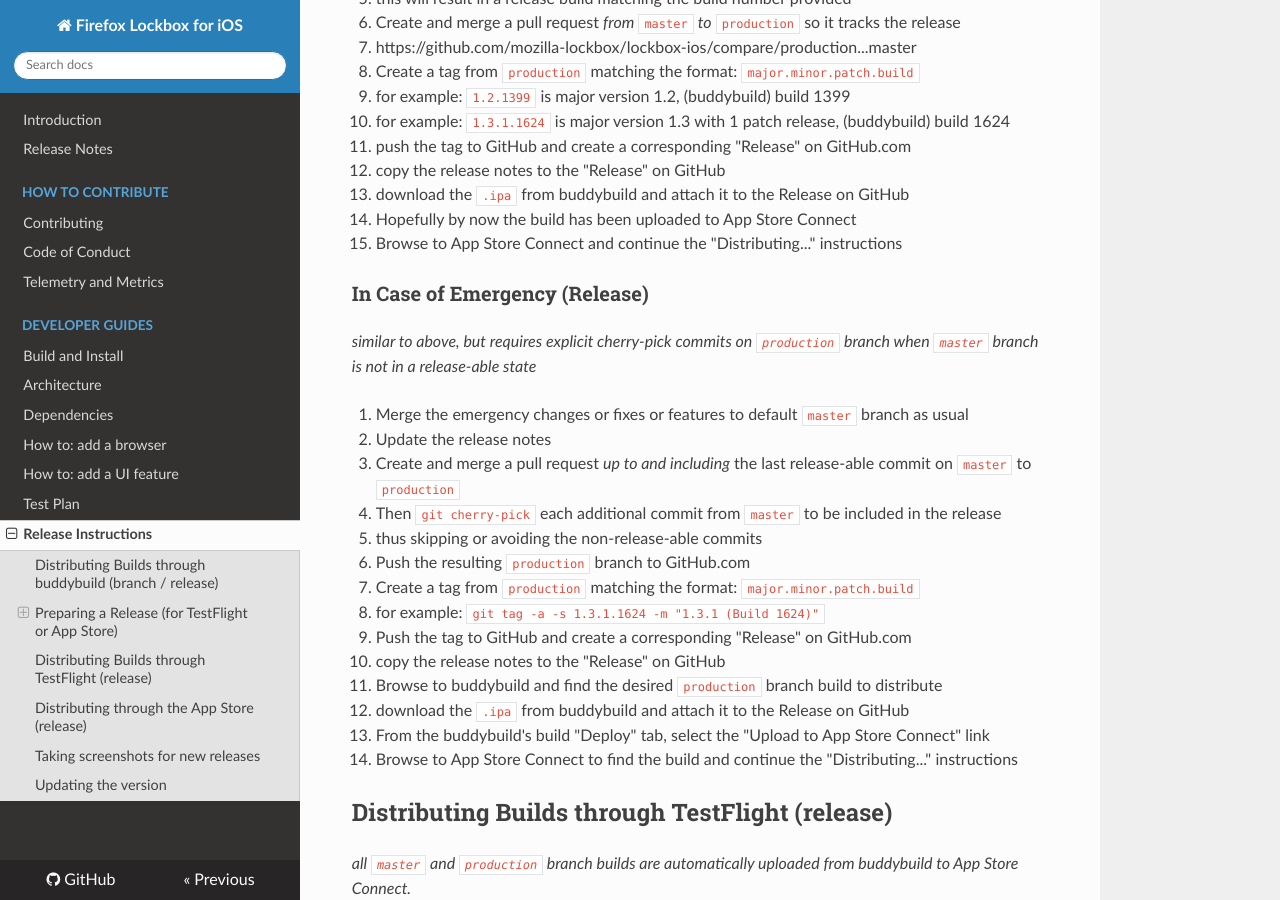
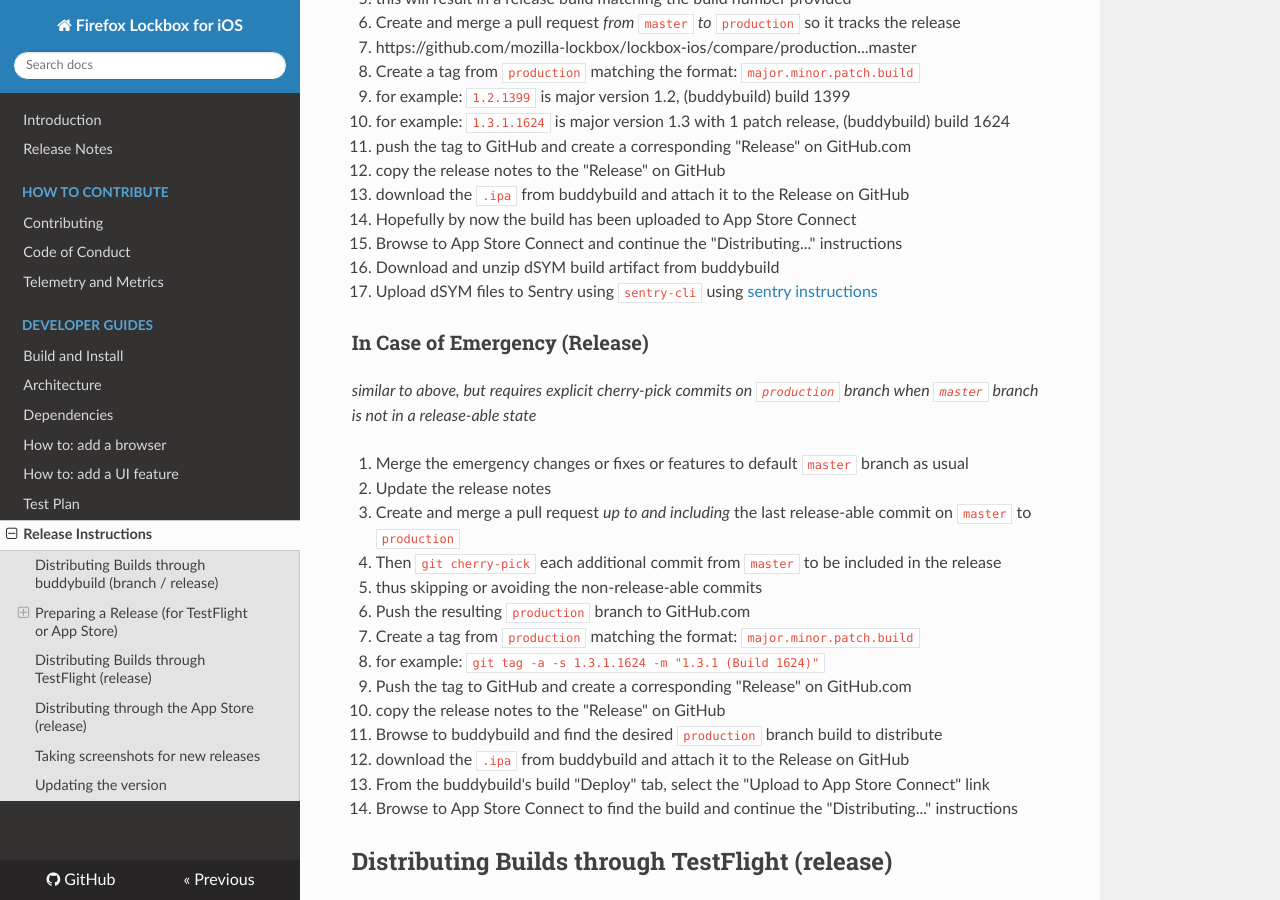
Before and after one commit to mozilla-lockwise/lockwise-ios, an MkDocs documentation site: the page built from docs/releases.md, in a window 1280 px wide and 900 px high, scrolled down 893 px. Built offline with MkDocs 1.6.1, drawn with Linux system fonts in a browser that asks for light colours; nearby versions of some CDN libraries.

Commit message:
Add release steps for uploading dSYM to sentry (#770)

```diff
--- a/docs/releases.md
+++ b/docs/releases.md
@@ -39,6 +39,8 @@
   - download the `.ipa` from buddybuild and attach it to the Release on GitHub
 5. Hopefully by now the build has been uploaded to App Store Connect
 6. Browse to App Store Connect and continue the "Distributing..." instructions
+7. Download and unzip dSYM build artifact from buddybuild
+8. Upload dSYM files to Sentry using `sentry-cli` using [sentry instructions](https://docs.sentry.io/clients/cocoa/dsym/#manually-with-sentry-cli)
 
 ### In Case of Emergency (Release)
 
```
